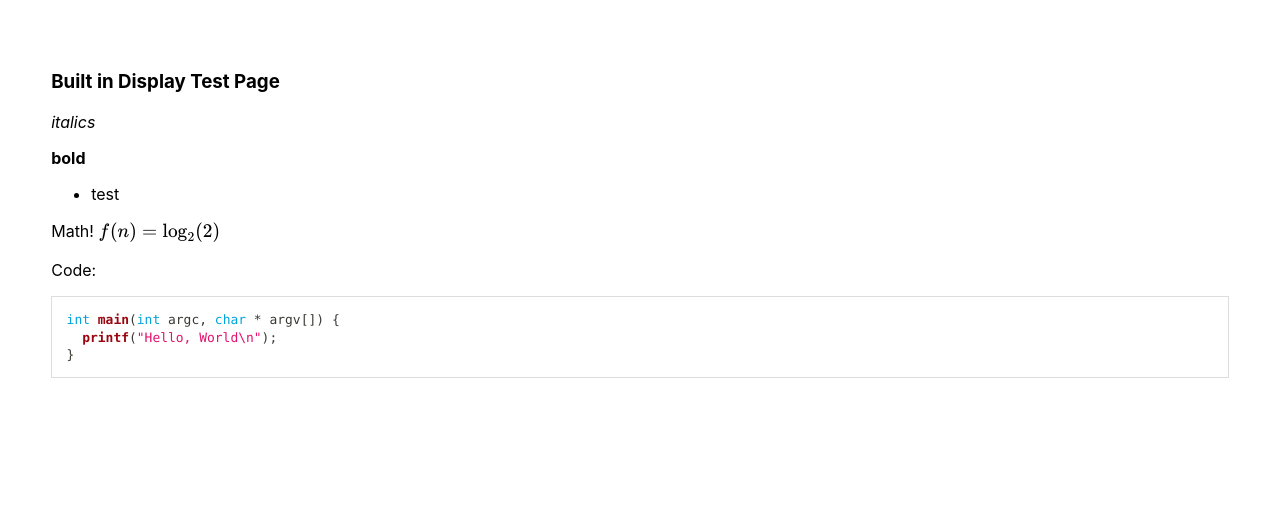
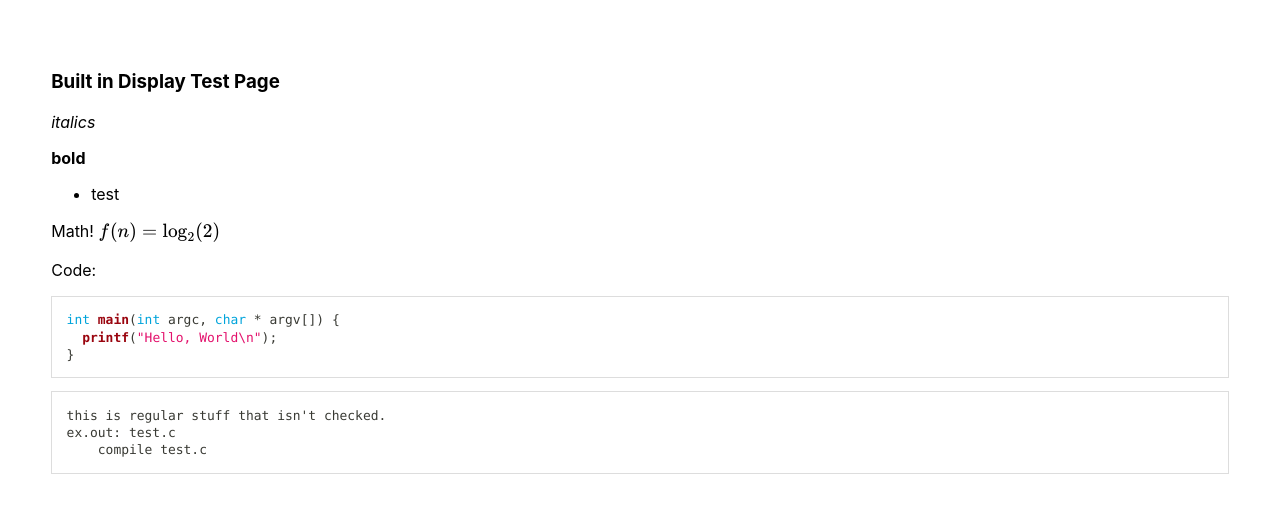
Before and after one commit to CoryBorek/markdown-site, a React app: page /builtin/test in a window 1280 px wide. Shown: the top 512 px of the page. Built offline with nearby package versions, Linux system fonts and the light colour scheme.

Commit message:
assume markdown if code block source not detected

```diff
--- a/src/components/MD.js
+++ b/src/components/MD.js
@@ -26,9 +26,13 @@ const MD = (props) => {
                         style={ghcolors}
                     />
                 ) : (
-                    <code {...rest} className={className}>
-                        {children}
-                    </code>
+                    <SyntaxHighlighter
+                        {...rest}
+                        PreTag="div"
+                        children={String(children).replace(/\n$/, '')}
+                        language={"language-markdown"}
+                        style={ghcolors}
+                    />
                 )
             }
         }} />
```
Also changed, not shown: src/pages/MDTest.js (+1 -1 lines).
